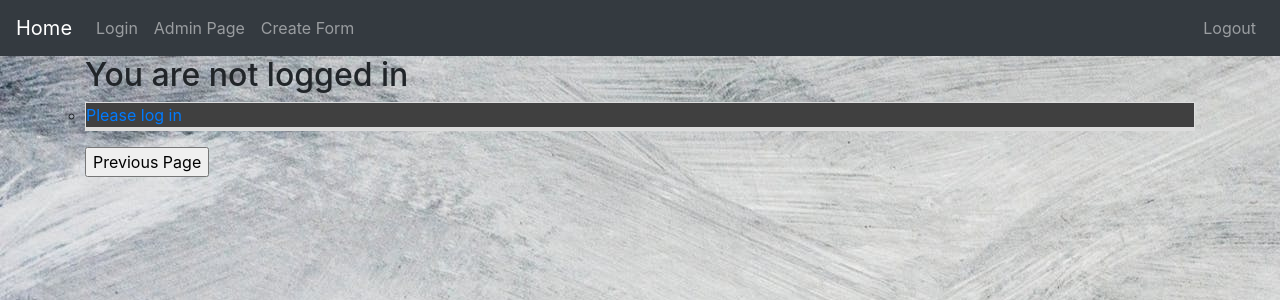
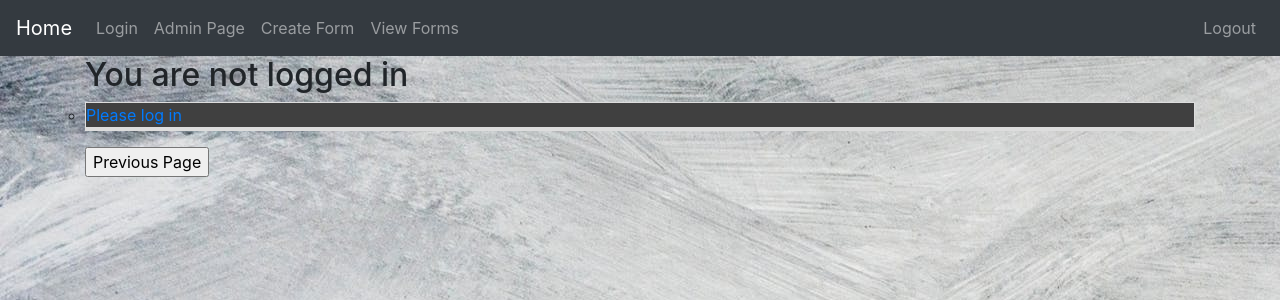
Before and after one commit to fiskmoz/Service-portal, a Django app: page / in a window 1280 px wide. Shown: the top 300 px of the page. Run offline with Django 3.2, Linux system fonts and the light colour scheme; some libraries are stand-ins or nearby versions.

Commit message:
new navbar item

```diff
--- a/templates/base.html
+++ b/templates/base.html
@@ -30,6 +30,9 @@
         <li class="nav-item">
           <a href="{% url 'newform' %}" class="nav-link">Create Form</a>
         </li>
+        <li class="nav-item">
+          <a href="{% url 'viewform' %}" class="nav-link">View Forms</a>
+        </li>
       </ul>
       <ul class="navbar-nav ml-auto">
         <li class="nav-item">
```
